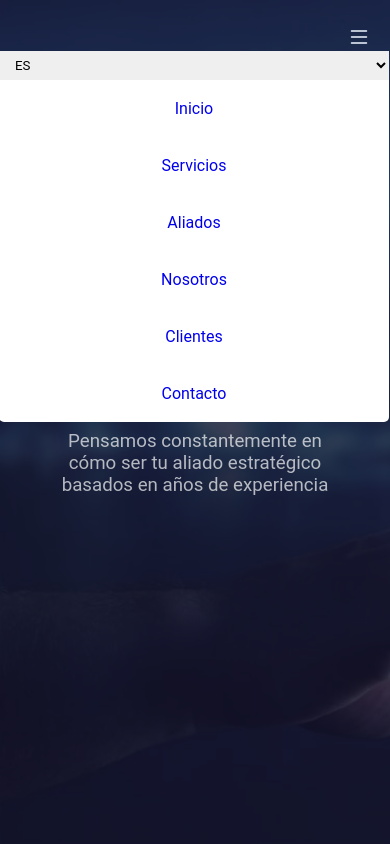
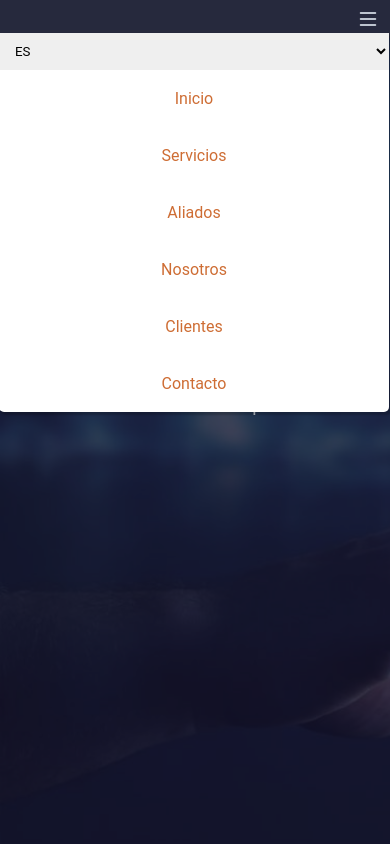
Before and after one commit to GermanDiaz7/woombat-page, a React (Create React App) app: page / in a window 390 px wide. Both pictures are taken after a click on the icon 358 px from the left and 37 px from the top of the page. Shown: the top 844 px of the page. Built offline with nearby package versions, Linux system fonts and the light colour scheme; what webfontloader would draw is missing.

Commit message:
menu hamburgesa(correciones)

```diff
--- a/src/components/BurgerMenu.js
+++ b/src/components/BurgerMenu.js
@@ -41,6 +41,7 @@ const BurgerMenu = () => {
     }
 
     return (
+        <div className="nv-burger-container">
         <div className='burger-menu'>
             <BsList onClick={hanldeSwitch} className= 'icon'/>
             <div className={display ? "on" : "off"}>
@@ -49,6 +50,7 @@ const BurgerMenu = () => {
                         <option>ES</option>
                         <option>EN</option>
                     </select>
+                    <div className="ct-links">
                         <a onClick={desertMenu} href="#presentation">{t("navegacion.inicio")}</a>
                         <a onClick={desertMenu} href="#serivices">{t("navegacion.servicios")}</a>
                         <a onClick={desertMenu} href="#allies">{t("navegacion.aliados")}</a>
@@ -58,6 +60,8 @@ const BurgerMenu = () => {
                     </div>
                     </div>
             </div>
+        </div>
+        </div>
      );
 }
 
--- a/src/components/Header.js
+++ b/src/components/Header.js
@@ -2,7 +2,6 @@
 import { Container } from "../style/Container";
 // import Navbar from "./NavBar";
 import Presentation from "./Presentation";
-import BurgerMenu from "./BurgerMenu";
 
 //styles
 import '../style/header.css'
@@ -13,7 +12,7 @@ const Header = () => {
         <div className='bg-Image'>
             <div className='bg'>
             <Container>
-                <BurgerMenu />
+                {/* <BurgerMenu /> */}
                 <Presentation />
             </Container>
             </div>
--- a/src/components/pages/Home/Home.js
+++ b/src/components/pages/Home/Home.js
@@ -10,6 +10,7 @@ import Clients from "../../Clients";
 import AboutUs from "../../AboutUs";
 import FormSection from "../../FormSection";
 import Footer from "../../Footer";
+import BurgerMenu from "../../BurgerMenu"
 
 import { FaFacebookF, FaLinkedinIn, FaInstagram } from "react-icons/fa";
 
@@ -62,6 +63,7 @@ const Home = () => {
             <div className="icons-container-three">
               <a href="https://www.instagram.com/woombatcg/" target="__blank" className="div-content"><FaInstagram className="icon-component" /></a>
             </div>
+            <BurgerMenu />
             <Navbar bgState={bgState}/>
             <div ref={divRef}></div>
             <Header />
--- a/src/style/burger-menu.css
+++ b/src/style/burger-menu.css
@@ -1,5 +1,9 @@
 .burger-menu {
     display: none;
+}
+.nv-burger-container {
+    position: sticky;
+    top: 0.1px;
 }
 
  @media(max-width: 724px) {
@@ -8,8 +12,12 @@
         display: flex;
         flex-direction: column;
         align-items: flex-end;
-        padding-top: 25px;
-        height: 5rem;
+        justify-content: center;
+        padding-right: 10px;
+        height: 2.4rem;
+        position: absolute;
+        width: 100%;
+        background-color: #26293D;
     }
 
     .icon {
@@ -40,15 +48,23 @@
     width: 100%;
     text-align: center;
     margin-top: 2px;
+    box-shadow: 2px 2px 2px 1px rgba(0, 0, 0, 0.2);
 }
 
 .burger-content a {
     text-decoration: none;
     padding: 19px 57px;
+    color: #CE6D34
+}
+
+.ct-links {
+    height: 100%;
+    display: flex;
+    flex-direction: column;
 }
 
 .burger-content a:active {
-    color: #CE6D34;
+    color: #e49669;
 }
 
 .burger-content a:hover {
@@ -57,5 +73,5 @@
 
 .burger-content select {
     border: 0px;
-    padding: 6px 12px;
+    padding: 10px 12px;
 }
```
Lines whose indentation alone changed are shown as unchanged.
